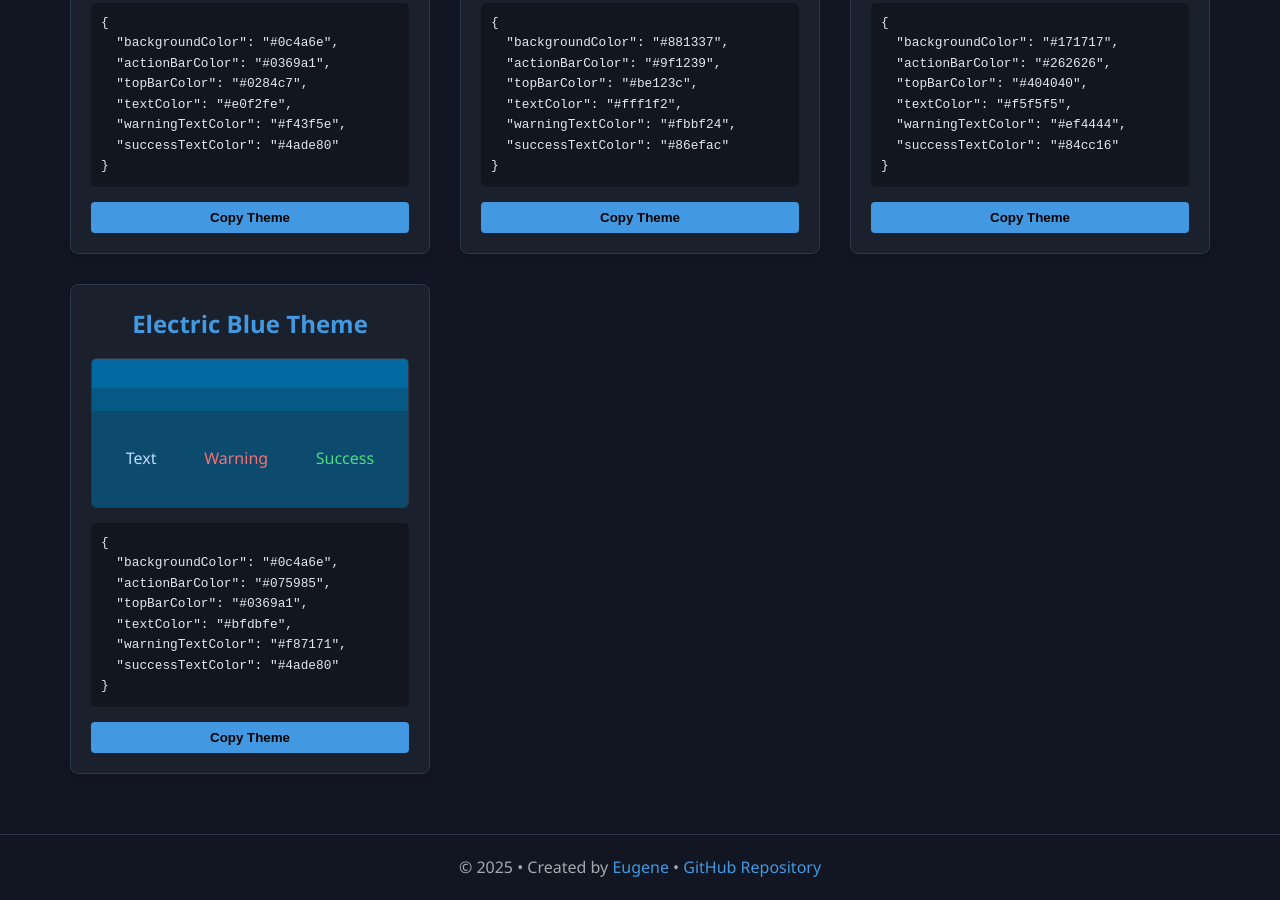
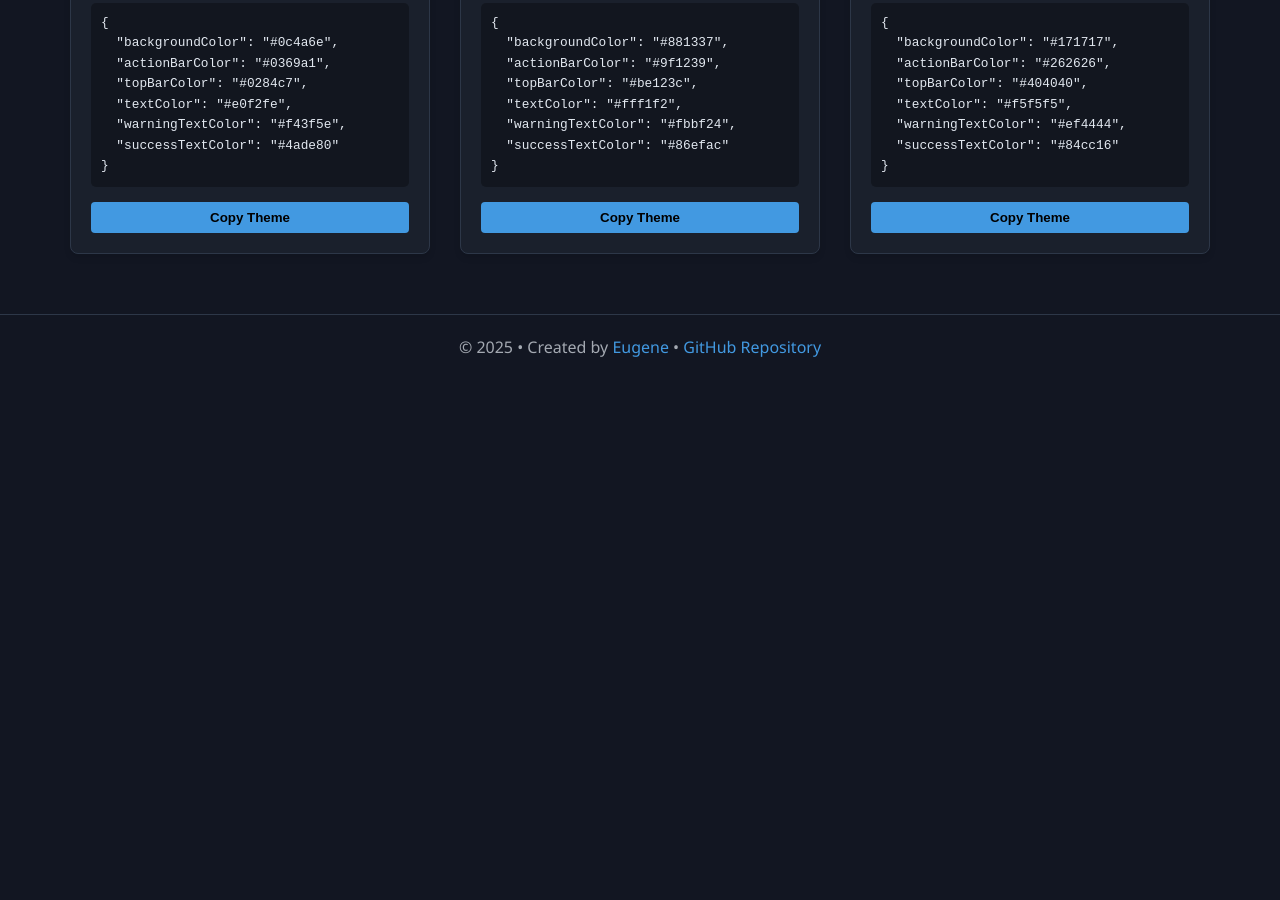
Before and after one commit to HiccyEugene/elethor-chameleon, a plain HTML site: page index.html in a window 1280 px wide. Shown: the part 6024-6924 px from the top of the page. After the commit the page ends 6404 px from the top, so only its background shows below. Drawn offline with Linux system fonts and the light colour scheme.

Commit message:
Update index.html

```diff
--- a/index.html
+++ b/index.html
@@ -788,28 +788,7 @@
     <button class="copy-btn" data-theme="monochrome-theme-json">Copy Theme</button>
 </section>
 
-<!-- Electric Blue Theme -->
-<section class="theme-card">
-    <h2>Electric Blue Theme</h2>
-    <div class="theme-preview">
-        <div class="preview-bar" style="background-color: #0369a1;"></div>
-        <div class="preview-action" style="background-color: #075985;"></div>
-        <div class="preview-background" style="background-color: #0c4a6e;">
-            <span style="color: #bfdbfe;">Text</span>
-            <span style="color: #f87171;">Warning</span>
-            <span style="color: #4ade80;">Success</span>
-        </div>
-    </div>
-    <pre id="electric-blue-theme-json">{
-  "backgroundColor": "#0c4a6e",
-  "actionBarColor": "#075985",
-  "topBarColor": "#0369a1",
-  "textColor": "#bfdbfe",
-  "warningTextColor": "#f87171",
-  "successTextColor": "#4ade80"
-}</pre>
-    <button class="copy-btn" data-theme="electric-blue-theme-json">Copy Theme</button>
-</section>
+
 
     </main>
 
```
